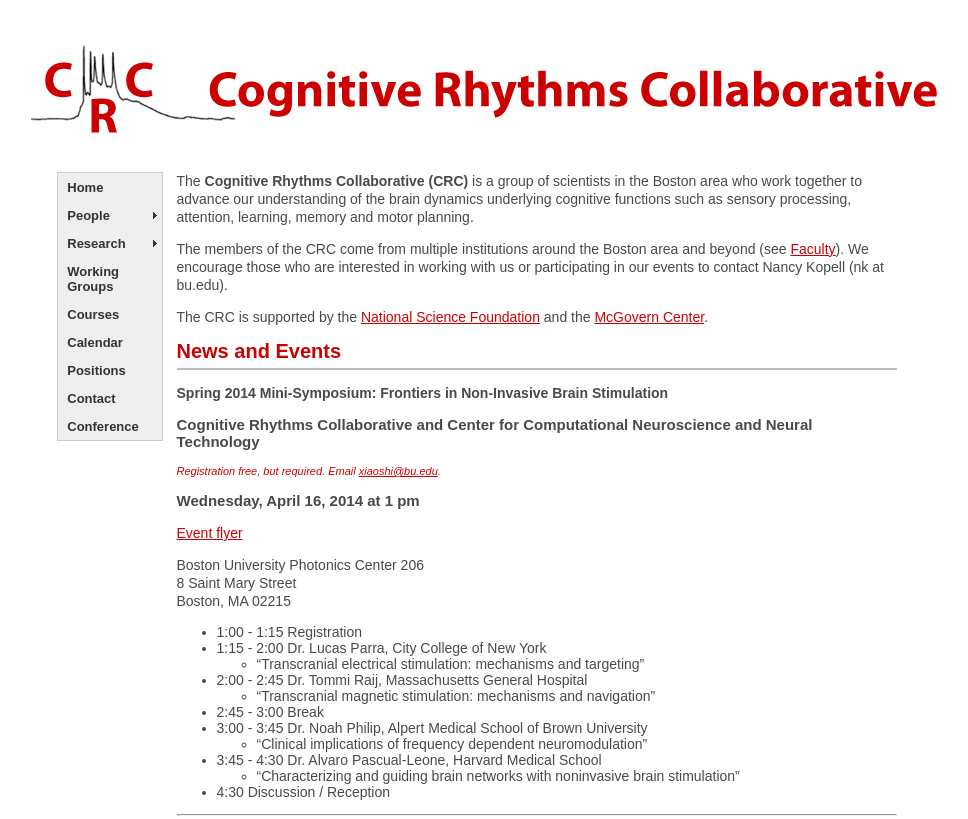
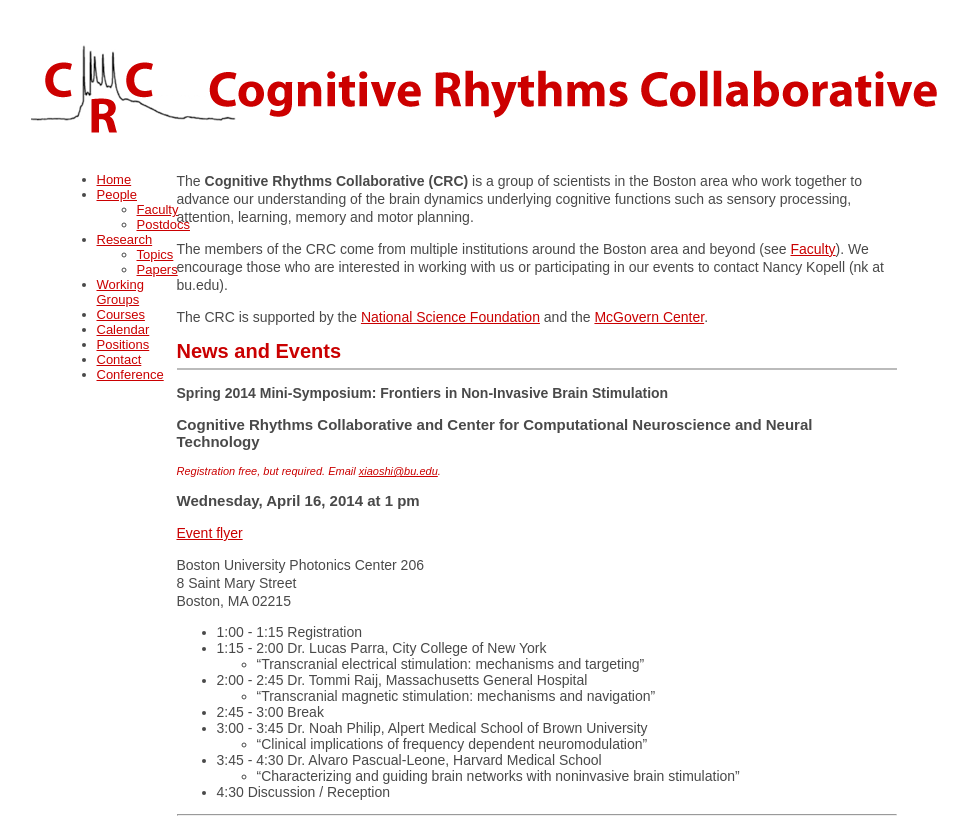
Before and after one commit to cogrhythms/cogrhythms.github.io, a Jekyll site: the page built from index.md, in a window 1280 px wide, cut to the strip 0-819 px from the top of the page. Shown: the whole strip, without its empty margins (138-1106 px from the left). Built offline with Jekyll 4.4.1, drawn with Linux system fonts in a browser that asks for light colours; nearby versions of some CDN libraries; Markdown is read by kramdown in place of the engine named in the settings.

Commit message:
0;256;0cremove all js from head, limit to one stylesheet

```diff
--- a/_includes/head.html
+++ b/_includes/head.html
@@ -1,18 +1,7 @@
-<!DOCTYPE HTML>
-<html lang="en-US" ng-app>
 <head>
   <meta charset="UTF-8">
   <title>{{ page.title }}</title>
   <meta name="viewport" content="width=device-width,initial-scale=1">
-  <!--link rel="stylesheet" href="{{ site.url }}{{ site.baseurl }}css/reset.css" /-->
-  <link rel="stylesheet" href="{{ site.url }}{{ site.baseurl }}css/cbd.css" />
-  <link rel="stylesheet" href="{{ site.url }}{{ site.baseurl }}css/crc_menu.css" />
+  <link rel="stylesheet" href="{{ site.url }}{{ site.baseurl }}css/crc.css" />
   <link rel="icon" type="image/png" href="{{ site.url }}{{ site.baseurl }}favicon.png" />
-
-  <script src="{{ site.url }}{{ site.baseurl }}SpryAssets/SpryMenuBar.js" type="text/javascript"></script>
-  <script src="{{ site.url }}{{ site.baseurl }}SpryAssets/SpryAccordion.js" type="text/javascript"></script>
-  <script src="{{ site.url }}{{ site.baseurl }}SpryAssets/SpryCollapsiblePanel.js" type="text/javascript"></script>
-  <link href="{{ site.url }}{{ site.baseurl }}css/crc_accordion.css" rel="stylesheet" type="text/css" />
-  <link href="{{ site.url }}{{ site.baseurl }}SpryAssets/SpryCollapsiblePanel.css" rel="stylesheet" type="text/css" />
-  <script src="https://ajax.googleapis.com/ajax/libs/angularjs/1.0.7/angular.min.js" type="text/javascript"></script>
 </head>
--- a/css/cbd.css
+++ /dev/null
@@ -1,223 +0,0 @@
-body {
-	font-family: arial, sans-serif; color: #494949; font-size: 13px; background-color: #fff;
-	}
-
-a:link, a:hover, a:active, a:visited {
-	color: #ca0001;
-	}
-
-#head, #foot {
-	position: relative;
-	top: 0;
-	left: 0;
-	width: 100%;
-	height: 164px;
-	text-align: center;
-	/* [disabled]background: #a72e11 url('../images/top-gradient.gif') top left repeat-x; */
-	}
-
-#head img {
-	width: 943px;
-	height: 104px;
-	margin: 30px auto;
-	}
-
-#content {
-	position: relative; top: 0; left: 0; width: 943px; height: auto; margin: 0px auto; overflow: hidden;
-	}
-
-#foot {
-	height: 120px;
-	margin: 100px 0px 0px 0px;
-	background-color: #ddd;
-	background-image: url(../images/bottom-gradient.gif);
-	border-top: 1px solid #a3a3a3;
-	text-align: center;
-	width: 100%;
-	background-repeat: repeat-x;
-	background-position: left top;
-	position: relative;
-	}
-
-#footer-content {
-	position: relative; top: 0; left: 0; width: 943px; height: auto; margin: 0px auto;
-	}
-
-#footer-content img {
-	float: left;
-	margin: 16px 0px 0px 32px;
-	}
-
-#footer-content p {
-	float: left;
-	width: 300px;
-	height: auto;
-	margin: 16px 0px 0px 32px;
-	font-size: 11px;
-	line-height: 1.25em;
-	}
-
-#banner_img {
-	position: relative; top: 0; left: 0; width: 943px; height: 141px; margin: 25px auto;
-	}
-
-#left-col {
-	float: left;
-	top: 0;
-	left: 0;
-	width: 8em;
-	height: auto;
-	margin: 0px 0px 0px 0px;
-}
-#crc_menu {
-	margin: 0px 0px 0px 26px;
-}
-
-#fat-col, #slim-col {
-	float: left; top: 0; left: 0; width: 500px; height: auto; margin: 0px 0px 0px 42px;
-	}
-
-#one-col {
-	float: left; top: 0; left: 0; width: 720px; height: auto; margin: 0px 0px 0px 42px; font-size: 14px;
-	}
-
-#right-col {
-	float: left; top: 0; left: 0; width: 200px; height: auto; min-height: 20px; margin: 0px 0px 0px 30px;
-}
-
-#img.map {
-	float: left; top: 0; left: 0; width: 386px; height: auto; min-height: 20px; margin: 0px 0px 0px 25px;
-}
-
-p.home {
-	font-size: 14px; line-height: 1.8em;
-	}
-
-#right-col img {
-	float: left; width: 200px;
-}
-
-#slim-col {
-	width: 320px;
-}
-
-#slim-col p, .lab {
-	margin: 0px 0px 15px 0px; font-size: 12px; line-height: 1.6em;
-}
-
-img.map {
-	width: 386px;
-}
-
-h1 {
-	margin: 10px 0px 15px 0px;
-	padding: 0px 0px 5px 0px;
-	font-size: 20px;
-	color: #ca0001;
-	border-bottom: 2px solid #BBB;
-}
-
-#title {
-	margin: 0px 0px 15px 0px;
-	font-size: 24px;
-	color: #ca0001;
-	font-weight: bold;
-}
-
-h2 {
-	margin: 0px 0px 4px 0px; font-size: 14px; font-weight: bold;
-	}
-
-h3 {
-	font-size: 15px; font-weight: bold;
-	}
-
-h4 {
-	font-size: 11px; font-weight: normal; font-style: italic; color: #ca0001;
-	}
-
-h5 {
-	font-size: 13px; font-weight: bold; margin: 25px 0px 15px 0px;
-	}
-
-.hr {
-	position: relative; top: 0; left: 0; width: 100%; height: 1px; margin: 0px 0px 15px 0px; background-color: #dadada;
-	}
-
-#one-col p, #fat-col p {
-	line-height: 18px; margin: 0px 0px 14px 0px;
-}
-.name {
-	margin: 0px 0px 4px 0px;
-	font-size: 15px;
-	font-weight: bold;
-}
-.inst {
-	font-size: 11px;
-	font-weight: normal;
-	font-style: italic;
-	color: #ca0001;
-}
-
-.lab {
-	display: block; position: relative; top: 0; left: 0; font-size: 14px; margin: 0px 0px 25px 0px;
-	}
-
-.title {
-	display: block; margin: 0px 0px 3px 0px; font-size: 14px; font-weight: bold; color: #494949; line-height: 1.6em
-	}
-
-.linkred {
-	display: block; margin: 0px 0px 3px 0px; font-size: 14px; font-weight: bold; text-decoration: underline; color: #cc0200;
-	}
-.room {
-	font-size: 14px; font-weight: bold; line-height: 1.3em
-}
-
-table.members {
-	width: 700px; height: auto; font-size: 13px;
-}
-
-table.members th {
-	padding: 5px 0px 2px 0px; color: #b5b5b5; font-weight: bold; text-transform: uppercase;
-}
-
-table.members tr.table-head {
-	border-bottom: 1px solid #b5b5b5;
-}
-
-table.members td {
-	padding: 8px 10px 8px 0px;
-}
-
-table.members td.name {
-	width: 110px;
-}
-
-table.members td.department {
-	width: 250px;
-}
-
-table.members td.phone {
-	width: 100px;
-}
-
-table.members td.email {
-	width: 100px;
-}
-
-ul.address {
-	margin: 0px 0px 14px 14px;
-	}
-
-ul.address li {
-	height: 14px; font-weight: bold;
-	}
-
-ul.bullets {
-	list-style-type: disc;
-	}
-
-ul.bullets li {
-	margin: 0px 0px 5px 14px; line-height: 18px;
-	}
--- a/css/crc.css
+++ b/css/crc.css
@@ -1,345 +1,223 @@
-/*
- * Scaffolding
- *
- * Update the basics of our documents to prep for docs content.
- */
+body {
+	font-family: arial, sans-serif; color: #494949; font-size: 13px; background-color: #fff;
+	}
 
-body {
-    position: relative; /* For scrollyspy */
-    padding-top: 50px; /* Account for fixed navbar */
+a:link, a:hover, a:active, a:visited {
+	color: #ca0001;
+	}
+
+#head, #foot {
+	position: relative;
+	top: 0;
+	left: 0;
+	width: 100%;
+	height: 164px;
+	text-align: center;
+	/* [disabled]background: #a72e11 url('../images/top-gradient.gif') top left repeat-x; */
+	}
+
+#head img {
+	width: 943px;
+	height: 104px;
+	margin: 30px auto;
+	}
+
+#content {
+	position: relative; top: 0; left: 0; width: 943px; height: auto; margin: 0px auto; overflow: hidden;
+	}
+
+#foot {
+	height: 120px;
+	margin: 100px 0px 0px 0px;
+	background-color: #ddd;
+	background-image: url(../images/bottom-gradient.gif);
+	border-top: 1px solid #a3a3a3;
+	text-align: center;
+	width: 100%;
+	background-repeat: repeat-x;
+	background-position: left top;
+	position: relative;
+	}
+
+#footer-content {
+	position: relative; top: 0; left: 0; width: 943px; height: auto; margin: 0px auto;
+	}
+
+#footer-content img {
+	float: left;
+	margin: 16px 0px 0px 32px;
+	}
+
+#footer-content p {
+	float: left;
+	width: 300px;
+	height: auto;
+	margin: 16px 0px 0px 32px;
+	font-size: 11px;
+	line-height: 1.25em;
+	}
+
+#banner_img {
+	position: relative; top: 0; left: 0; width: 943px; height: 141px; margin: 25px auto;
+	}
+
+#left-col {
+	float: left;
+	top: 0;
+	left: 0;
+	width: 8em;
+	height: auto;
+	margin: 0px 0px 0px 0px;
+}
+#crc_menu {
+	margin: 0px 0px 0px 26px;
 }
 
-/*
- * Main navigation
- *
- * Turn the `.navbar` at the top of the docs purple.
- */
+#fat-col, #slim-col {
+	float: left; top: 0; left: 0; width: 500px; height: auto; margin: 0px 0px 0px 42px;
+	}
 
-.crc-nav {
-    text-shadow: 0 -1px 0 rgba(0,0,0,.15);
-    background-color: #ca0000;
-    border-color: #A00000;
-    box-shadow: 0 1px 0 rgba(255,255,255,.1);
-}
-.crc-nav .navbar-collapse {
-    border-color: #A00000;
-}
-.crc-nav .navbar-brand {
-    color: #fff;
-}
-.crc-nav .navbar-nav > li > a {
-    color: #ffc8c8;
-}
-.crc-nav .navbar-nav > li > a:hover {
-    color: #fff;
-}
-.crc-nav .navbar-nav > .active > a,
-.crc-nav .navbar-nav > .active > a:hover {
-    color: #fff;
-    background-color: #9E0000;
-}
-.crc-nav .navbar-toggle {
-    border-color: #A00000;
-}
-.crc-nav .navbar-toggle:hover {
-    background-color: #A00000;
-    border-color: #A00000;
+#one-col {
+	float: left; top: 0; left: 0; width: 720px; height: auto; margin: 0px 0px 0px 42px; font-size: 14px;
+	}
+
+#right-col {
+	float: left; top: 0; left: 0; width: 200px; height: auto; min-height: 20px; margin: 0px 0px 0px 30px;
 }
 
-
-/*
- * Footer
- *
- * Separated section of content at the bottom of all pages, save the homepage.
- */
-
-.crc-footer {
-    padding-top: 40px;
-    padding-bottom: 30px;
-    margin-top: 100px;
-    color: #777;
-    text-align: center;
-    border-top: 1px solid #e5e5e5;
-}
-.footer-links {
-    margin: 10px 0;
-    padding-left: 0;
-}
-.footer-links li {
-    display: inline;
-    padding: 0 2px;
-}
-.footer-links li:first-child {
-    padding-left: 0;
+#img.map {
+	float: left; top: 0; left: 0; width: 386px; height: auto; min-height: 20px; margin: 0px 0px 0px 25px;
 }
 
-@media (min-width: 768px) {
-    .crc-footer {
-        text-align: left;
-    }
-    .crc-footer p {
-        margin-bottom: 0;
-    }
+p.home {
+	font-size: 14px; line-height: 1.8em;
+	}
+
+#right-col img {
+	float: left; width: 200px;
 }
 
-
-/*
- * Homepage
- *
- * Tweaks to the custom homepage and the masthead (main jumbotron).
- */
-
-/* Masthead (headings and download button) */
-.crc-masthead {
-    position: relative;
-    padding: 30px 15px;
-    text-align: center;
-    text-shadow: 0 1px 0 rgba(0,0,0,.15);
-}
-.crc-masthead h1 {
-    font-size: 50px;
-    line-height: 1;
-    color: #fff;
-}
-.crc-masthead .btn-outline-inverse {
-    margin: 10px;
+#slim-col {
+	width: 320px;
 }
 
-/* Links to project-level content like the repo, Expo, etc */
-.crc-masthead-links {
-    margin-top: 20px;
-    margin-bottom: 40px;
-    padding: 0 15px;
-    list-style: none;
-    text-align: center;
-}
-.crc-masthead-links li {
-    display: inline;
-}
-.crc-masthead-links li + li {
-    margin-left: 20px;
-}
-.crc-masthead-links a {
-    color: #fff;
+#slim-col p, .lab {
+	margin: 0px 0px 15px 0px; font-size: 12px; line-height: 1.6em;
 }
 
-@media (min-width: 768px) {
-    .crc-masthead {
-        text-align: left;
-        padding-top:    140px;
-        padding-bottom: 140px;
-    }
-    .crc-masthead h1 {
-        font-size: 100px;
-    }
-    .crc-masthead .lead {
-        margin-right: 25%;
-        font-size: 30px;
-    }
-    .crc-masthead .btn-outline-inverse {
-        width: auto;
-        margin: 20px 5px 20px 0;
-        padding: 18px 24px;
-        font-size: 21px;
-    }
-    .crc-masthead-links {
-        padding: 0;
-        text-align: left;
-    }
+img.map {
+	width: 386px;
 }
 
-
-/*
- * Page headers
- *
- * Jumbotron-esque headers at the top of every page that's not the homepage.
- */
-
-
-/* Page headers */
-
-.crc-header {
-    padding: 30px 15px 40px; /* side padding builds on .container 15px, so 30px */
-    font-size: 16px;
-    text-align: center;
-    text-shadow: 0 1px 0 rgba(0,0,0,.15);
-    color: #A00000;
-}
-.crc-header h1 {
-    color: #ca0000;
-}
-.crc-header p {
-    font-weight: 300;
-    line-height: 1.5;
-}
-.crc-header .container {
-    position: relative;
+h1 {
+	margin: 10px 0px 15px 0px;
+	padding: 0px 0px 5px 0px;
+	font-size: 20px;
+	color: #ca0001;
+	border-bottom: 2px solid #BBB;
 }
 
-@media (min-width: 768px) {
-    .crc-header {
-        font-size: 21px;
-        text-align: left;
-    }
-    .crc-header h1 {
-        font-size: 60px;
-        line-height: 1;
-    }
+#title {
+	margin: 0px 0px 15px 0px;
+	font-size: 24px;
+	color: #ca0001;
+	font-weight: bold;
 }
 
-@media (min-width: 992px) {
-    .crc-header h1,
-    .crc-header p {
-        margin-right: 380px;
-    }
+h2 {
+	margin: 0px 0px 4px 0px; font-size: 14px; font-weight: bold;
+	}
+
+h3 {
+	font-size: 15px; font-weight: bold;
+	}
+
+h4 {
+	font-size: 11px; font-weight: normal; font-style: italic; color: #ca0001;
+	}
+
+h5 {
+	font-size: 13px; font-weight: bold; margin: 25px 0px 15px 0px;
+	}
+
+.hr {
+	position: relative; top: 0; left: 0; width: 100%; height: 1px; margin: 0px 0px 15px 0px; background-color: #dadada;
+	}
+
+#one-col p, #fat-col p {
+	line-height: 18px; margin: 0px 0px 14px 0px;
+}
+.name {
+	margin: 0px 0px 4px 0px;
+	font-size: 15px;
+	font-weight: bold;
+}
+.inst {
+	font-size: 11px;
+	font-weight: normal;
+	font-style: italic;
+	color: #ca0001;
 }
 
-/*
- * Side navigation
- *
- * Scrollspy and affixed enhanced navigation to highlight sections and secondary
- * sections of docs content.
- */
+.lab {
+	display: block; position: relative; top: 0; left: 0; font-size: 14px; margin: 0px 0px 25px 0px;
+	}
 
-/* By default it's not affixed in mobile views, so undo that */
-.crc-sidebar.affix {
-    position: static;
+.title {
+	display: block; margin: 0px 0px 3px 0px; font-size: 14px; font-weight: bold; color: #494949; line-height: 1.6em
+	}
+
+.linkred {
+	display: block; margin: 0px 0px 3px 0px; font-size: 14px; font-weight: bold; text-decoration: underline; color: #cc0200;
+	}
+.room {
+	font-size: 14px; font-weight: bold; line-height: 1.3em
 }
 
-/* First level of nav */
-.crc-sidenav {
-    margin-top: 30px;
-    margin-bottom: 30px;
-    padding-top:    10px;
-    padding-bottom: 10px;
-    text-shadow: 0 1px 0 #fff;
-    background-color: #f9f2f4;
-    border-radius: 5px;
+table.members {
+	width: 700px; height: auto; font-size: 13px;
 }
 
-/* All levels of nav */
-.crc-sidebar .nav > li > a {
-    display: block;
-    color: #716b7a;
-    padding: 5px 20px;
-}
-.crc-sidebar .nav > li > a:hover,
-.crc-sidebar .nav > li > a:focus {
-    text-decoration: none;
-    background-color: #e5e3e9;
-    border-right: 1px solid #dbd8e0;
-}
-.crc-sidebar .nav > .active > a,
-.crc-sidebar .nav > .active:hover > a,
-.crc-sidebar .nav > .active:focus > a {
-    font-weight: bold;
-    color: #600000;
-    background-color: transparent;
-    border-right: 1px solid #600000;
+table.members th {
+	padding: 5px 0px 2px 0px; color: #b5b5b5; font-weight: bold; text-transform: uppercase;
 }
 
-/* Nav: second level (shown on .active) */
-.crc-sidebar .nav .nav {
-    display: none; /* Hide by default, but at >768px, show it */
-    margin-bottom: 8px;
-}
-.crc-sidebar .nav .nav > li > a {
-    padding-top:    3px;
-    padding-bottom: 3px;
-    padding-left: 30px;
-    font-size: 90%;
+table.members tr.table-head {
+	border-bottom: 1px solid #b5b5b5;
 }
 
-/* Show and affix the side nav when space allows it */
-@media (min-width: 992px) {
-    .crc-sidebar .nav > .active > ul {
-        display: block;
-    }
-    /* Widen the fixed sidebar */
-    .crc-sidebar.affix,
-    .crc-sidebar.affix-bottom {
-        width: 213px;
-    }
-    .crc-sidebar.affix {
-        position: fixed; /* Undo the static from mobile first approach */
-        top: 80px;
-    }
-    .crc-sidebar.affix-bottom {
-        position: absolute; /* Undo the static from mobile first approach */
-    }
-    .crc-sidebar.affix-bottom .crc-sidenav,
-    .crc-sidebar.affix .crc-sidenav {
-        margin-top: 0;
-        margin-bottom: 0;
-    }
-}
-@media (min-width: 1200px) {
-    /* Widen the fixed sidebar again */
-    .crc-sidebar.affix-bottom,
-    .crc-sidebar.affix {
-        width: 263px;
-    }
+table.members td {
+	padding: 8px 10px 8px 0px;
 }
 
-
-/*
- * Docs sections
- *
- * Content blocks for each component or feature.
- */
-
-/* Space things out */
-.crc-section + .crc-section {
-    padding-top: 40px;
+table.members td.name {
+	width: 110px;
 }
 
-/* Janky fix for preventing navbar from overlapping */
-h1[id] {
-    padding-top: 80px;
-    margin-top: -45px;
+table.members td.department {
+	width: 250px;
 }
 
-
-/*
- * Callouts
- *
- * Not quite alerts, but custom and helpful notes for folks reading the docs.
- * Requires a base and modifier class.
- */
-
-/* Common styles for all types */
-.crc-callout {
-    margin: 20px 0;
-    padding: 20px;
-    border-left: 3px solid #eee;
-}
-.crc-callout h4 {
-    margin-top: 0;
-    margin-bottom: 5px;
-}
-.crc-callout p:last-child {
-    margin-bottom: 0;
+table.members td.phone {
+	width: 100px;
 }
 
-/* Variations */
-.crc-callout-danger {
-    background-color: #fdf7f7;
-    border-color: #eed3d7;
+table.members td.email {
+	width: 100px;
 }
-.crc-callout-danger h4 {
-    color: #b94a48;
-}
-.crc-callout-warning {
-    background-color: #faf8f0;
-    border-color: #faebcc;
-}
-.crc-callout-warning h4 {
-    color: #c09853;
-}
-.crc-callout-info {
-    background-color: #f4f8fa;
-    border-color: #bce8f1;
-}
-.crc-callout-info h4 {
-    color: #3a87ad;
-}
+
+ul.address {
+	margin: 0px 0px 14px 14px;
+	}
+
+ul.address li {
+	height: 14px; font-weight: bold;
+	}
+
+ul.bullets {
+	list-style-type: disc;
+	}
+
+ul.bullets li {
+	margin: 0px 0px 5px 14px; line-height: 18px;
+	}
```
